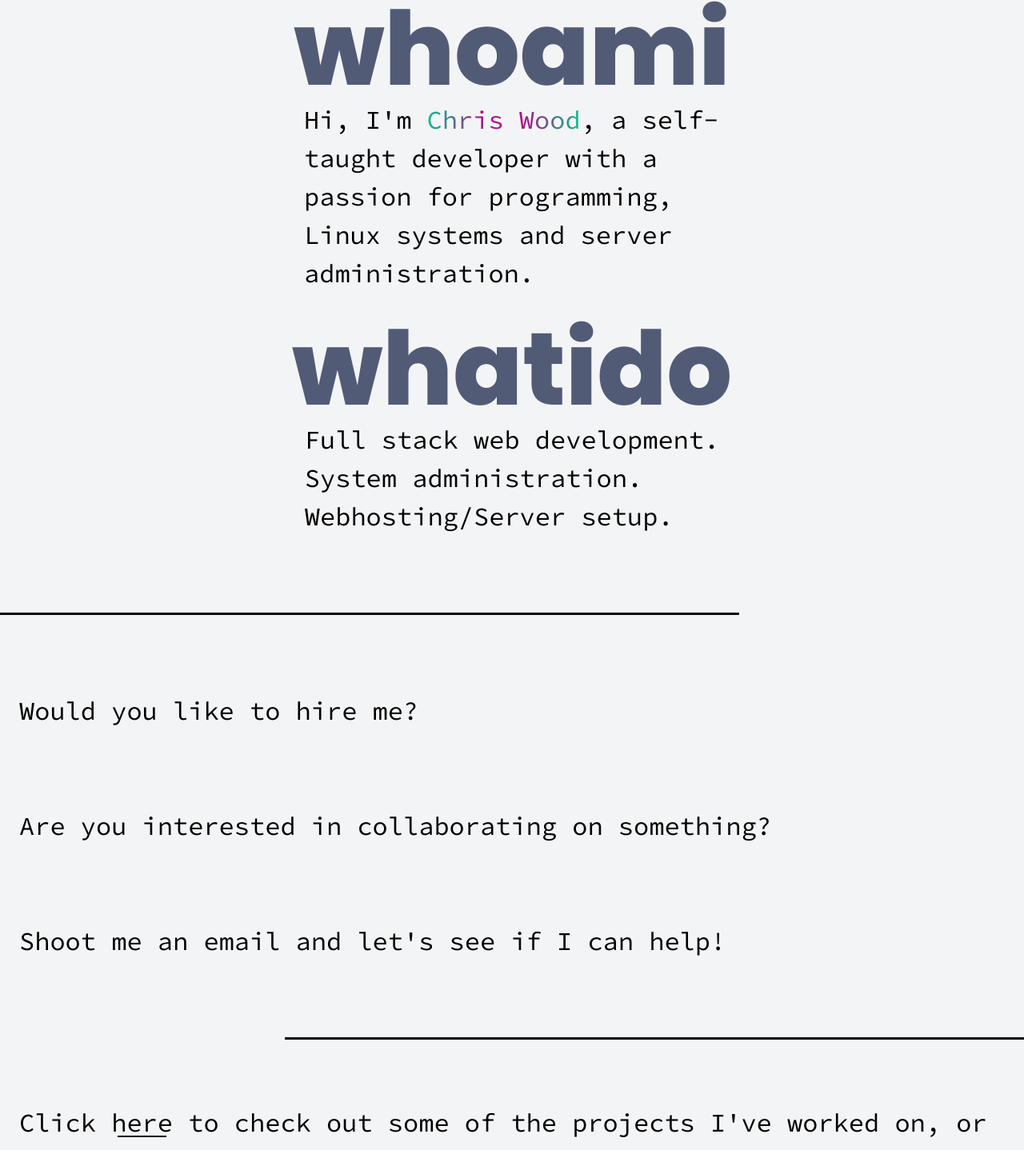
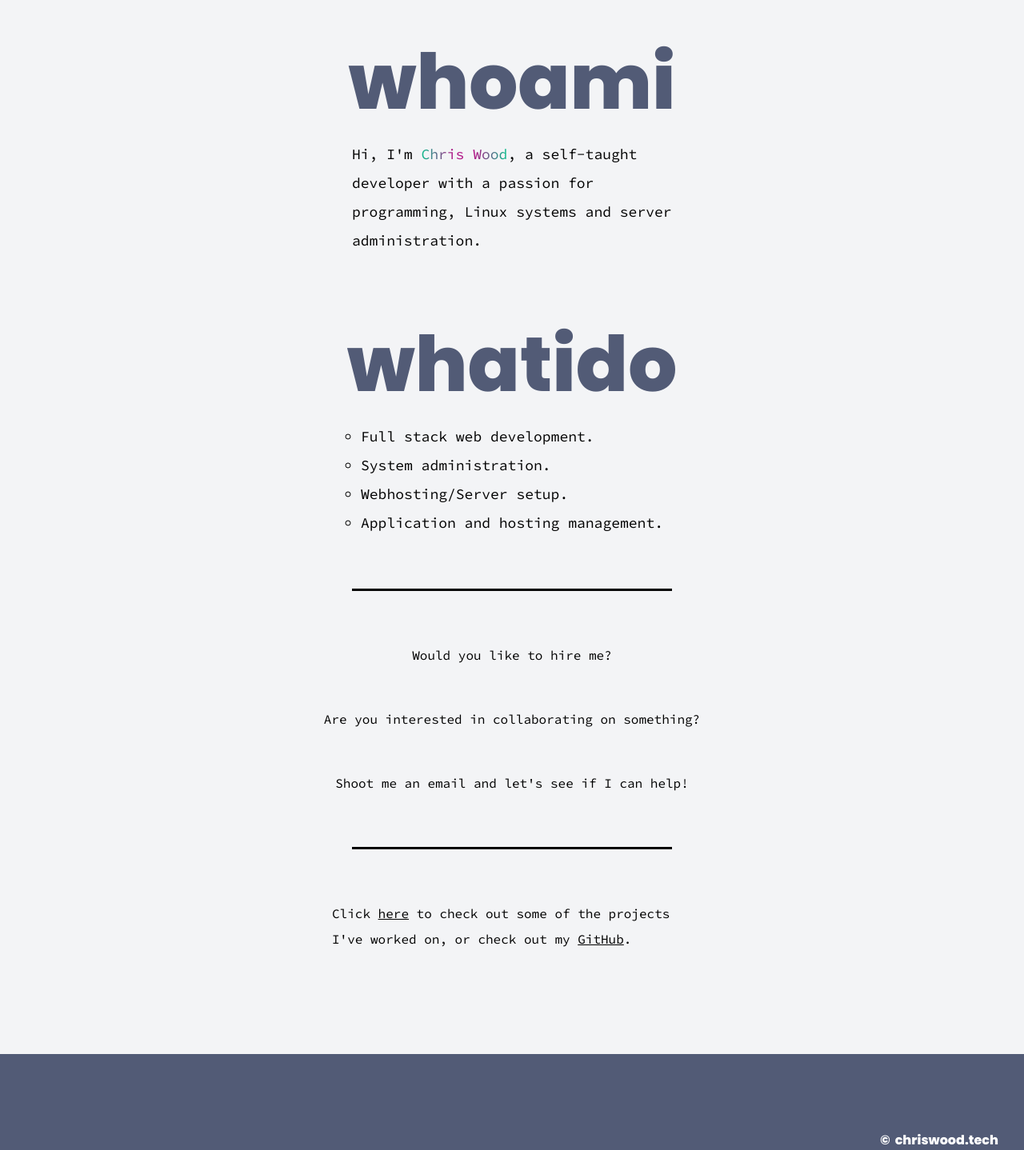
Before and after one commit to ChrispyChris/chriswood.tech, a React (Vite) app: page / in a window 1280 px wide. Shown: the part 94-1532 px from the top of the page at 80% size. Built offline with nearby package versions, Linux system fonts and the light colour scheme.

Commit message:
Finish home page styling

```diff
--- a/src/components/footer.tsx
+++ b/src/components/footer.tsx
@@ -5,8 +5,7 @@ import "../sass/footer.scss";
 export default function Footer(): ReactElement {
     return(
       <div className="footer">
-        <span className="footer__copyright">&#169;&nbsp;</span>
-        chriswood.tech
+        <span className="footer__copyright">&#169;&nbsp; chriswood.tech</span>
       </div>
     );
 }
--- a/src/pages/home.tsx
+++ b/src/pages/home.tsx
@@ -10,22 +10,24 @@ export default function Home(): ReactElement {
             <h1 className="home__title">whoami</h1>
             <p className="home__my-name">Hi, I'm <span className="home__my-name--colored">Chris Wood</span>, a self-taught developer with a passion for programming, Linux systems and server administration.</p>
             <h2 className="home__whatido">whatido</h2>
-            <p className="home__about">Full stack web development.<br />System administration.<br />Webhosting/Server setup.</p>
+            <ul className="home__about">
+                <li className="about__item">Full stack web development.</li>
+                <li className="about__item">System administration.</li>
+                <li className="about__item">Webhosting/Server setup.</li>
+                <li className="about__item">Application and hosting management.</li>
+            </ul>
         </div>
 
         <div className="home__second-page-wrapper">
-            <div className="home__separator" />
-
+            <div className="home__separator-wrapper"><div className="home__separator" /></div>
             <div className="home__work-wrapper">
                 <p className="home__work">Would you like to hire me?</p>
                 <p className="home__work">Are you interested in collaborating on something?</p>
                 <p className="home__work">Shoot me an email and let's see if I can help!</p>
             </div>
-
-            <div className="home__separator home__separator--right" />
-
+            <div className="home__separator-wrapper home__separator-wrapper--right"><div className="home__separator" /></div>
             <div className="home__projects-wrapper">
-                <p className="home__projects">Click <Link to="/projects" className="projects__link projects__link--first">here</Link> to check out some of the projects I've worked on, or check out my <a className="projects__link" href="https://github.com/ChrispyChris">GitHub.</a></p>
+                <p className="home__projects">Click <Link to="/projects" className="projects__link projects__link--first">here</Link> to check out some of the projects I've worked on, or check out my <a className="projects__link" href="https://github.com/ChrispyChris">GitHub</a>.</p>
             </div>
         </div>
     </div>
--- a/src/sass/_globals.scss
+++ b/src/sass/_globals.scss
@@ -37,8 +37,9 @@ $font-sm: clamp(1.125rem, 0.625rem + 2.22222vw, 1.425rem);
 $font-med: clamp(1.25rem, 0.625rem + 2.22222vw, 2.425rem);
 
 // Home page fonts
-$font-home-text-sm: clamp(1.0rem, -0.017543859649123rem + 5.61404vw, 2.0rem);
-$font-home-title-sm: clamp(3.5rem, -0.06140350877193rem + 19.64912vw, 7.0rem);
+$font-home-text-sm: 1rem;
+$font-home-text-med: 1.125rem;
+$font-home-title-sm: clamp(3.0rem, -0.76470588235294rem + 18.82353vw, 6.0rem);
 
 // Font weights
 $font-weight-sm: 600;
--- a/src/sass/footer.scss
+++ b/src/sass/footer.scss
@@ -1,13 +1,12 @@
 @import "../sass/globals";
 
 .footer {
+    align-items: end;
+    background-color: $theme-heading;
     display: flex;
-    color: $theme-accent-purple;
+    color: $theme-light;
     font-family: "Poppins", sans-serif;
+    height: 120px;
     justify-content: flex-end;
-    margin: 0 1em;
+    padding-right: 2em;
 }
-
-.footer__copyright {
-    color: $theme-accent-green;
-}
--- a/src/sass/home.scss
+++ b/src/sass/home.scss
@@ -1,4 +1,18 @@
 @import "./globals";
+
+.home__about {
+    font-size: $font-home-text-sm;
+    line-height: 2;
+    list-style-type: circle;
+
+    @include screen-med {
+        font-size: $font-home-text-med;
+    }
+
+    @include screen-fifteen {
+        font-size: 1.5rem;
+    }
+}
 
 .home__grid {
     color: $theme-body-text;
@@ -10,55 +24,30 @@
     margin: 0 1.5em 0;
 }
 
-.home__about {
-    font-size: $font-home-text-sm;
-    line-height: 1.5;
-    margin-bottom: auto;
-
-    @include screen-med {
-        position: relative;
-        top: -4rem;
-    }
-
-    @include screen-fifteen {
-        margin-bottom: unset;
-        position: unset;
-        top: unset;
-
-    }
-}
-
 .home__initial-page-wrapper {
+    align-items: center;
     display: flex;
     flex-direction: column;
-    min-height: 100vh;
     width: 100%;
 
     @include screen-med {
         align-items: center;
     }
-
-    @include screen-fifteen {
-        display: grid;
-        grid-template-columns: 1fr 1fr;
-        grid-template-rows: 1fr 1fr;
-        align-items: center;
-        justify-items: center;
-        position: unset;
-        top: unset;
-    }
 }
 
 .home__my-name {
     font-size: $font-home-text-sm;
-    line-height: 1.5;
-    max-width: 480px;
+    line-height: 2;
+    max-width: 320px;
 
     @include screen-med {
-        margin-bottom: unset;
-        max-width: 520px;
-        position: relative;
-        top: -2rem;
+        font-size: $font-home-text-med;
+        max-width: 400px;
+        margin-bottom: 4rem;
+    }
+
+    @include screen-fifteen {
+        font-size: 1.5rem;
     }
 }
 
@@ -70,36 +59,39 @@
 
 .home__projects {
     font-size: $font-home-text-sm;
-    line-height: 1.5;
+    line-height: 2;
+    max-width: 450px;
 
     @include screen-fifteen {
+        font-size: 1.5rem;
     }
 }
 
 .home__projects-wrapper {
-    margin-bottom: auto;
+    display: flex;
+    justify-content: center;
+    margin-bottom: 8rem;
 }
 
 .home__second-page-wrapper {
     display: flex;
     flex-direction: column;
     font-family: 'Source Code Pro', monospace;
-    min-height: 100vh;
     width: 100%;
 }
 
 .home__separator {
     background-color: black;
     height: 3px;
-    position: relative;
-    transform: translateX(-24px);
-    width: 75%;
+    max-width: 400px;
+    width: 50%;
 }
 
-.home__separator--right{
-    margin-left: auto;
-    margin-bottom: 5em;
-    transform: translateX(24px);
+.home__separator-wrapper {
+    display: flex;
+    justify-content: center;
+    margin-bottom: 4rem;
+    margin-top: 4rem;
 }
 
 .home__title {
@@ -107,17 +99,11 @@
     font-family: "Poppins", sans-serif;
     font-weight: 800;
     font-size: $font-home-title-sm;
-    margin-top: auto;
+    margin-top: 6rem;
 
     @include screen-med {
-        font-size: 8rem;
-        margin-top: unset;
+        margin-top: 4rem;
     }
-
-    @include screen-fifteen {
-        font-size: 12rem;
-    }
-
 }
 
 .home__whatido {
@@ -126,50 +112,32 @@
     font-family: "Poppins", sans-serif;
     font-weight: 800;
 
-    @include screen-med {
-        font-size: 8rem;
-        position: relative;
-        top: -2rem;
-    }
-
     @include screen-fifteen {
-        display: initial;
         justify-content: unset;
         position: unset;
-    }
-
-    @include screen-fifteen {
-        font-size: 12rem;
     }
 }
 
 .home__work {
     font-size: $font-home-text-sm;
-    line-height: 1.5;
-    margin-top: 3em;
+    line-height: 2;
     margin-bottom: 3em;
+
+    &:last-child {
+        margin-bottom: unset;
+    }
+
+    @include screen-fifteen {
+        font-size: 1.5rem;
+    }
 }
 
 .home__work-wrapper {
+    text-align: center;
     width: 100%;
 }
 
 .projects__link {
     position: relative;
-
-    &::after {
-        background-color: black;
-        bottom: 2.5px;
-        content: "";
-        height: 1.25px;
-        left: 5%;
-        position: absolute;
-        width: 80%;
-    }
+    text-decoration: 1px solid black underline;
 }
-
-.projects__link--first {
-    &::after {
-        left: 10%;
-    }
-}
```
